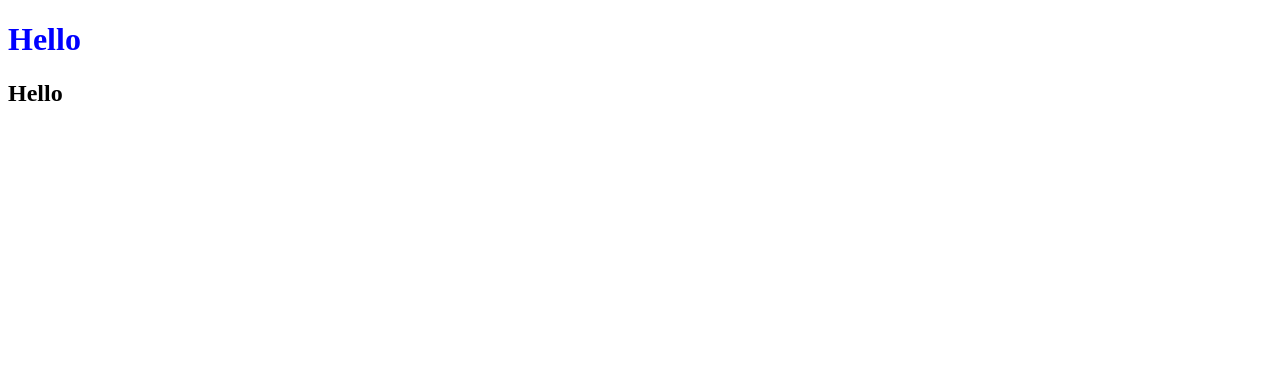
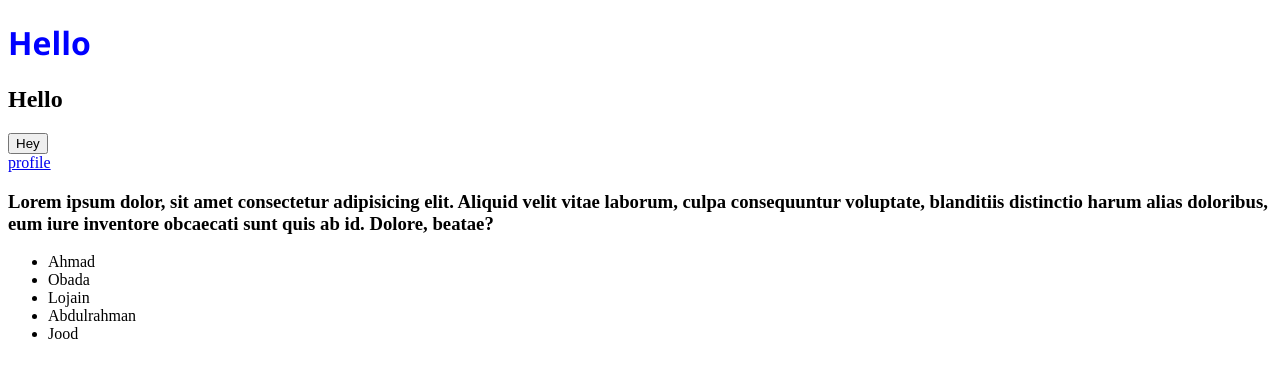
Before and after one commit to AhmadAlz7/MaidenCorpTest-test, a plain HTML site: page index.html in a window 1280 px wide. Drawn offline with Linux system fonts and the light colour scheme.

Commit message:
structure

```diff
--- a/index.css
+++ /dev/null
@@ -1,3 +0,0 @@
-.title {
-    color: blue;
-}
--- a/index.html
+++ b/index.html
@@ -5,14 +5,32 @@
     <meta charset='utf-8'>
     <meta http-equiv='X-UA-Compatible' content='IE=edge'>
     <title>Page Title</title>
+    <meta name="description" content="A project built for maiden corp interview test.">
+    <meta name="Ahmad Alzubi">
     <meta name='viewport' content='width=device-width, initial-scale=1'>
-    <link rel='stylesheet' type='text/css' media='screen' href='index.css'>
-    <script src='index.js'></script>
+    <link rel='stylesheet' type='text/css' media='screen' href='./styles/index.css'>
+    <script src='./scripts/index.js'></script>
 </head>
 
 <body>
     <h1 class="title">Hello</h1>
     <h2>Hello</h2>
+    <button onclick="something()">Hey</button>
+    <div>
+        <a href="./profile.html">profile</a>
+        <h3>Lorem ipsum dolor, sit amet consectetur adipisicing elit. Aliquid velit vitae laborum, culpa consequuntur
+            voluptate, blanditiis distinctio harum alias doloribus, eum iure inventore obcaecati sunt quis ab id.
+            Dolore, beatae?</h3>
+    </div>
+    <div>
+        <ul>
+            <li>Ahmad</li>
+            <li>Obada</li>
+            <li>Lojain</li>
+            <li>Abdulrahman</li>
+            <li>Jood</li>
+        </ul>
+    </div>
 </body>
 
 </html>
--- /dev/null
+++ b/scripts/index.js
@@ -0,0 +1,4 @@
+const something = () => {
+    console.log('Hello');
+
+}
--- /dev/null
+++ b/styles/index.css
@@ -0,0 +1,8 @@
+h1 {
+    font-weight: bolder;
+    font-family: 'Segoe UI', Tahoma, Geneva, Verdana, sans-serif;
+}
+
+.title {
+    color: blue;
+}
```
Also changed, not shown: profile.html (added, +18 -0 lines), scripts/profile.js (added), styles/profile.css (added).
